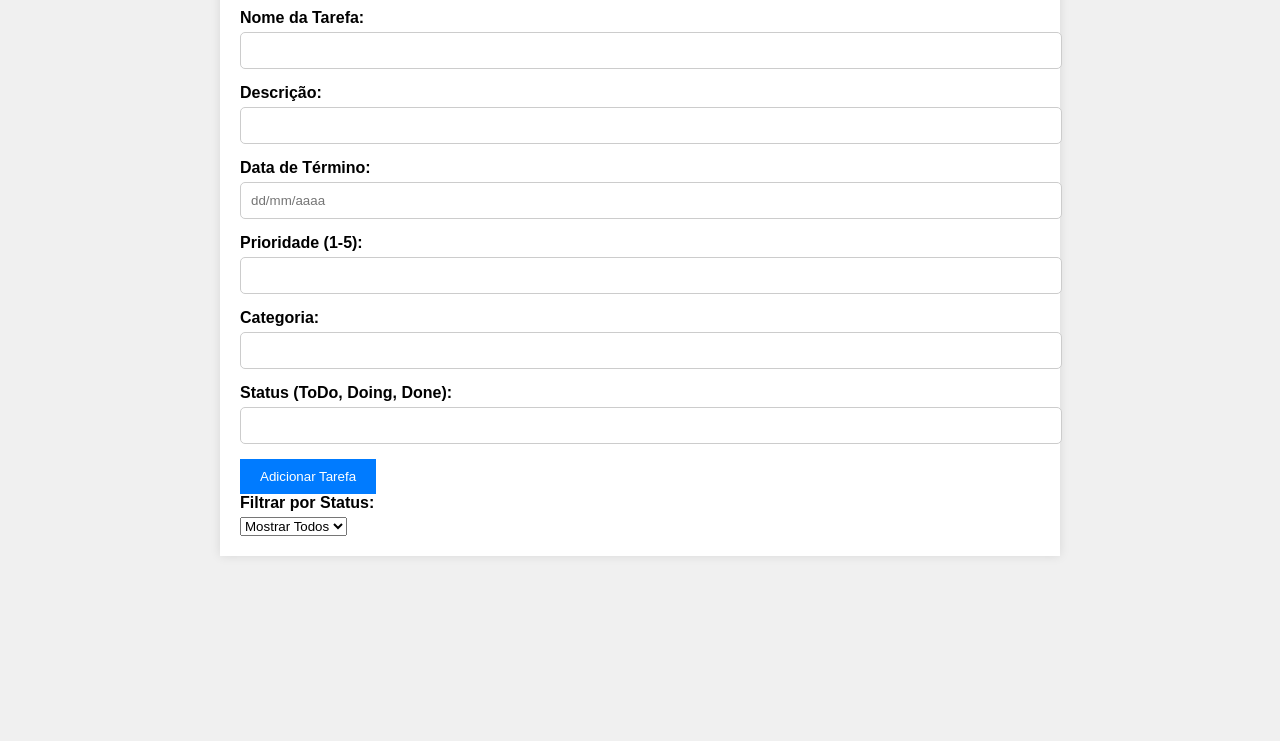
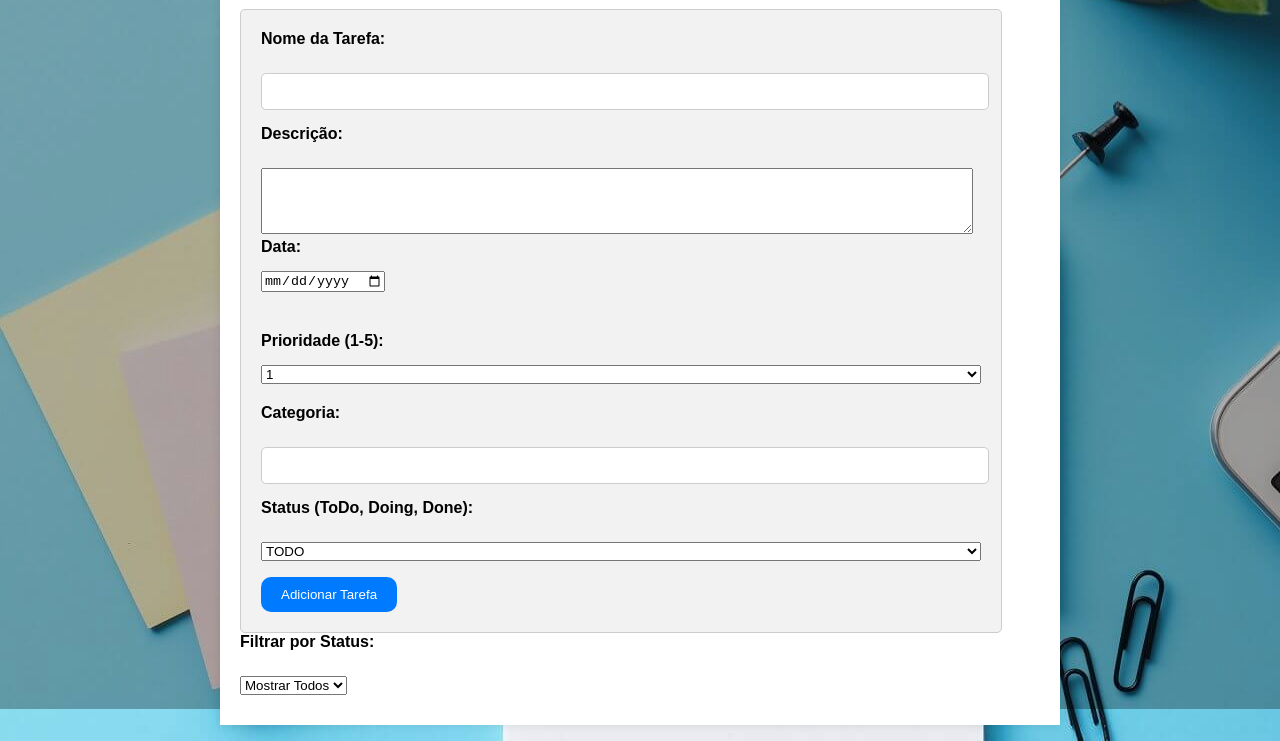
Before and after one commit to brunnagual/ToDoList, a plain HTML site: page Frontend/index.html in a window 1280 px wide. Shown: the part 91-832 px from the top of the page. Before the commit the page ends 800 px from the top, so only its background shows below. Drawn offline with Linux system fonts and the light colour scheme.

Commit message:
Atualizando CSS

```diff
--- a/Frontend/index.html
+++ b/Frontend/index.html
@@ -15,20 +15,31 @@
         <input type="text" id="task-name" required>
 
         <label for="task-description">Descrição:</label>
-        <input type="text" id="task-description">
+        <textarea id="task-description" rows="4"></textarea>
 
-        <label for="task-date">Data de Término:</label>
-        <input type="text" id="task-date" placeholder="dd/mm/aaaa" required>
+        <label for="task-date">Data:</label>
+        <input type="date" id="task-date" placeholder="dd/mm/aaaa" required>
+
 
         <label for="task-priority">Prioridade (1-5):</label>
-        <input type="number" id="task-priority" min="1" max="5" required>
+        <select id="task-priority">
+            <option value="1">1</option>
+            <option value="2">2</option>
+            <option value="3">3</option>
+            <option value="4">4</option>
+            <option value="5">5</option>
+        </select>
 
         <label for="task-category">Categoria:</label>
         <input type="text" id="task-category">
 
         <label for="task-status">Status (ToDo, Doing, Done):</label>
-        <input type="text" id="task-status" required>
-
+        <select id="task-status">
+            <option value="TODO">TODO</option>
+            <option value="DOING">DOING</option>
+            <option value="DONE">DONE</option>
+        </select>
+        <p></p>
         <button type="submit">Adicionar Tarefa</button>
     </form>
 
--- a/Frontend/styles.css
+++ b/Frontend/styles.css
@@ -1,8 +1,19 @@
 body {
     font-family: Arial, sans-serif;
-    background-color: #f0f0f0;
+    background: url("/Frontend/img/img.jpeg");
     margin: 0;
     padding: 0;
+}
+
+body::before {
+    content: "";
+    background-color: rgba(0, 0, 0, 0.3);
+    position: absolute;
+    top: 0;
+    left: 0;
+    width: 100%;
+    height: 100%;
+    z-index: -1;
 }
 
 .container {
@@ -18,7 +29,12 @@ h1 {
 }
 
 form {
-    margin-top: 20px;
+    align-content: center;
+    width: 90%;
+    padding: 20px;
+    background-color: #f2f2f2;
+    border: 1px solid #ccc;
+    border-radius: 5px;
 }
 
 label {
@@ -42,6 +58,7 @@ button {
     padding: 10px 20px;
     border: none;
     cursor: pointer;
+    border-radius: 10px;
 }
 
 button:hover {
@@ -68,3 +85,33 @@ button:hover {
 .task button:hover {
     background-color: #c82333;
 }
+
+#task-name{
+    margin-top: 20px;
+    width: 98%;
+}
+#task-status{
+    margin-top: 20px;
+    width: 100%;
+}
+#task-category{
+    margin-top: 20px;
+    width: 98%;
+}
+#task-priority{
+    margin-top: 10px;
+    margin-bottom: 20px;
+    width: 100%;
+}
+#task-date{
+    margin-top: 10px;
+    margin-bottom: 40px;
+}
+#status-filter{
+    margin-top: 20px;
+    margin-bottom: 10px;
+}
+#task-description{
+    margin-top: 20px;
+    width: 98%;
+}
```
Also changed, not shown: Frontend/img/img.jpeg (added).
